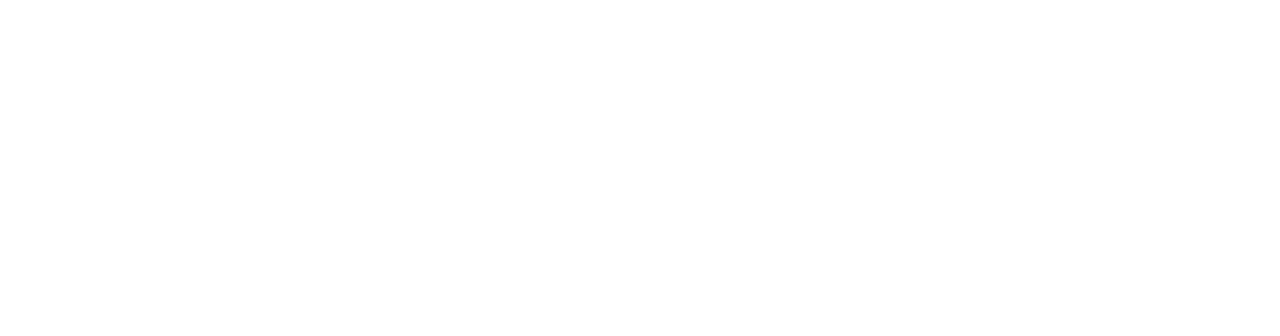
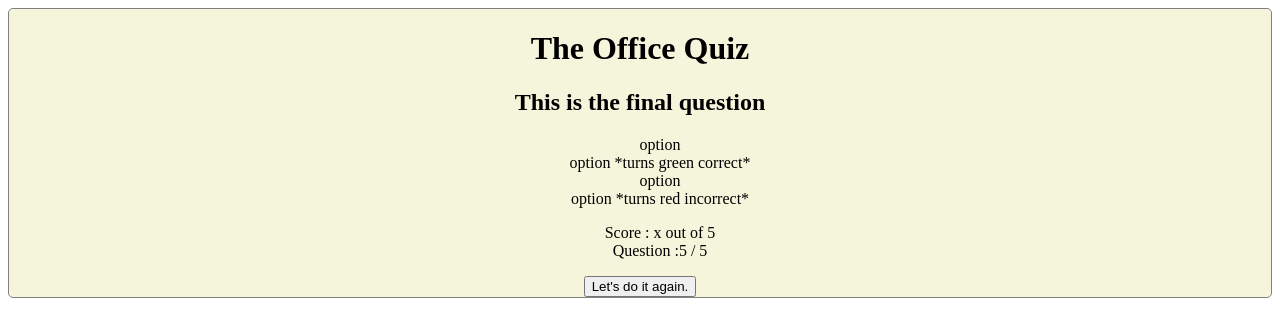
Before and after one commit to thinkful-ei-heron/q-app-julio, a plain HTML site: page resetWireFrame.html in a window 1280 px wide. Drawn offline with nearby package versions, Linux system fonts and the light colour scheme.

Commit message:
final wireframes uploaded

```diff
--- a/QuestionWireFrame.html
+++ b/QuestionWireFrame.html
@@ -0,0 +1,48 @@
+<!DOCTYPE html>
+<html lang="en">
+<head>
+    <meta charset="UTF-8">
+    <meta name="viewport" content="width=device-width, initial-scale=1.0">
+    <meta http-equiv="X-UA-Compatible" content="ie=edge">
+    <title>The Office Quiz</title>
+    <link href="style.css" rel="stylesheet" type="text/css"/>
+</head>
+<body>
+    <main role="main" class ="big_box">
+
+        <header class="score-question">
+        <h1>The Office Quiz</h1>
+        <h2>What did Jim get Pam as a secret Santa gift?</h2>
+        <ul>
+          <li>option</li>
+          <li>option</li>
+          <li>option</li>
+          <li>option</li>
+        </ul>
+        <section>
+            <ul>
+                <li class ="score">
+                 Score : <span class="current-score">0</span> out of 5
+                </li>
+                <li class ="question-number">
+                Question :<span class="current-question">0</span> / 5
+                </li>
+            </ul>
+        </section>
+    </header>
+
+
+        <form action="/script.css">
+            <div class="quiz-content">
+                <div class="quiz">
+                </div>
+                <button class="submit">submit</button>
+         </div>
+            </form>
+
+    </main>
+
+</body>
+<script type="text/javascript" src="https://code.jquery.com/jquery-3.2.1.min.js"></script>
+<script type ="text/javascript" src="script.js"></script>
+</html>
--- a/resetWireFrame.html
+++ b/resetWireFrame.html
@@ -0,0 +1,48 @@
+<!DOCTYPE html>
+<html lang="en">
+<head>
+    <meta charset="UTF-8">
+    <meta name="viewport" content="width=device-width, initial-scale=1.0">
+    <meta http-equiv="X-UA-Compatible" content="ie=edge">
+    <title>The Office Quiz</title>
+    <link href="style.css" rel="stylesheet" type="text/css"/>
+</head>
+<body>
+    <main role="main" class ="big_box">
+
+        <header class="score-question">
+        <h1>The Office Quiz</h1>
+        <h2>This is the final question</h2>
+        <ul>
+          <li>option</li>
+          <li>option *turns green correct*</li>
+          <li>option</li>
+          <li>option *turns red incorrect*</li>
+        </ul>
+        <section>
+            <ul>
+                <li class ="score">
+                 Score : <span class="current-score">x</span> out of 5
+                </li>
+                <li class ="question-number">
+                Question :<span class="current-question">5</span> / 5
+                </li>
+            </ul>
+        </section>
+    </header>
+
+
+        <form action="/script.css">
+            <div class="quiz-content">
+                <div class="quiz">
+                </div>
+                <button class="submit"> Let's do it again.</button>
+         </div>
+            </form>
+
+    </main>
+
+</body>
+<script type="text/javascript" src="https://code.jquery.com/jquery-3.2.1.min.js"></script>
+<script type ="text/javascript" src="script.js"></script>
+</html>
```
Also changed, not shown: index.html (+4 -4 lines), indexWireFrame.html (+42 -0 lines), resultWireFrame.html (+48 -0 lines).
